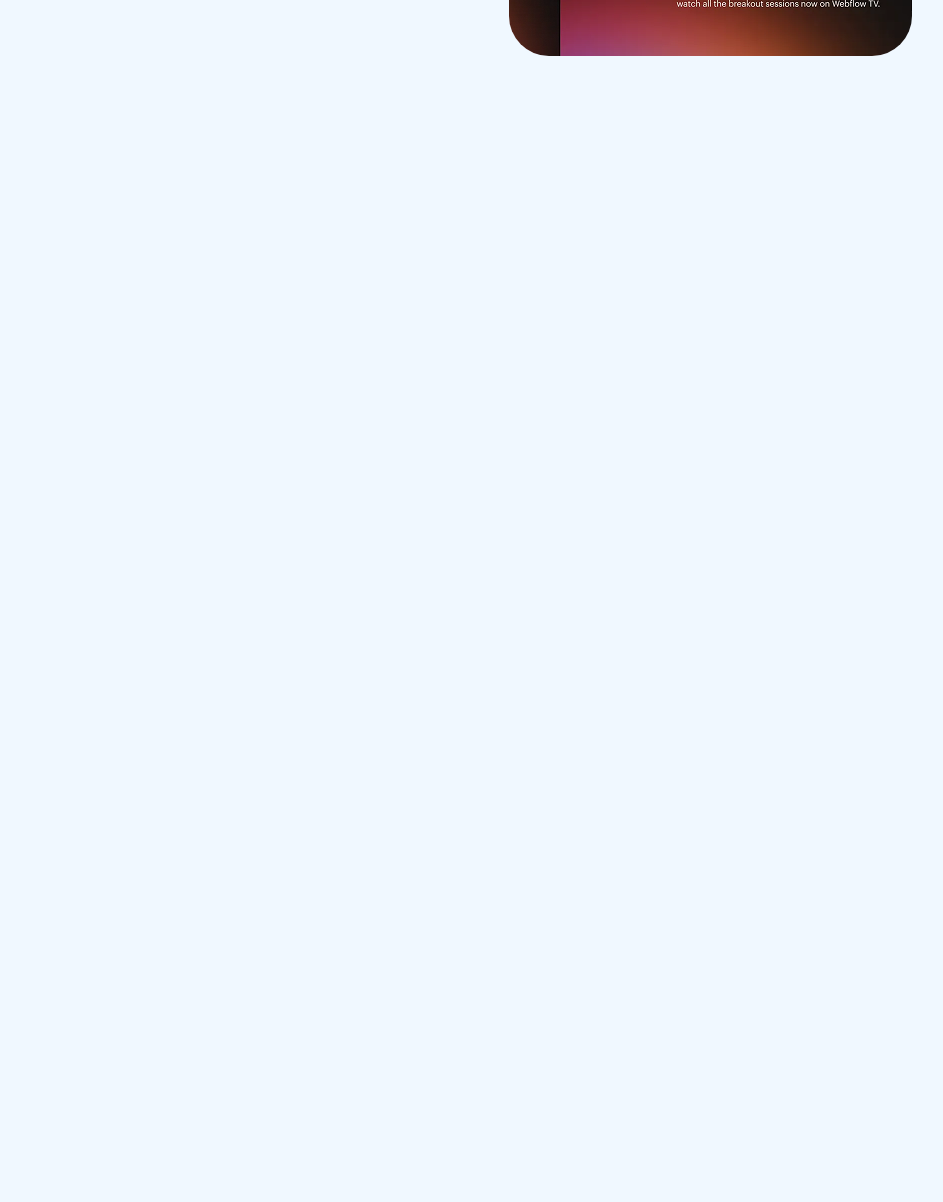
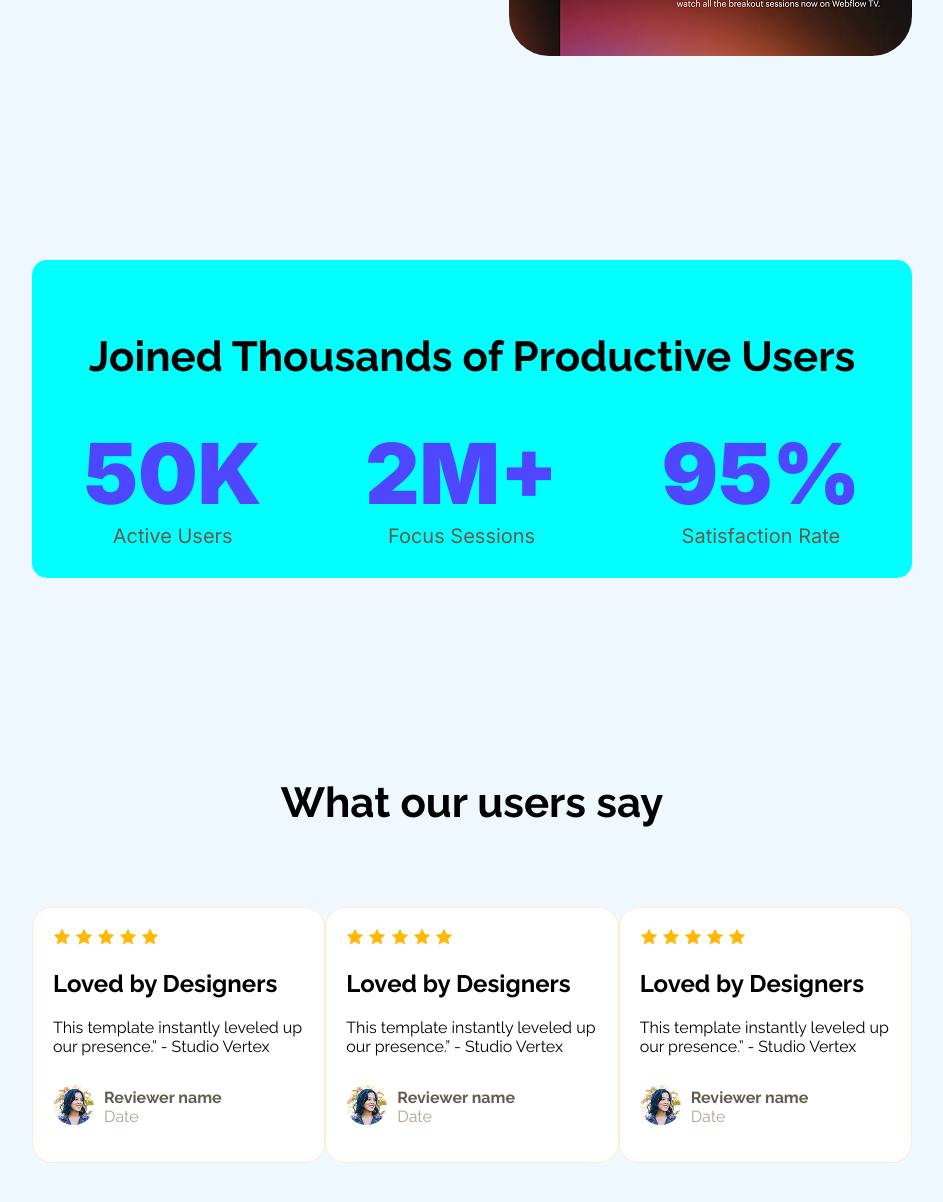
Before and after one commit to rifat028/assignment-1-rifat, a plain HTML site: page index.html in a window 1280 px wide. Shown: the part 1143-2345 px from the top of the page, without its empty margins (168-1111 px from the left). Before the commit the page ends 1403 px from the top, so only its background shows below. Drawn offline with Linux system fonts and the light colour scheme.

Commit message:
review section added

```diff
--- a/index.html
+++ b/index.html
@@ -38,5 +38,81 @@
             <img src="images/wc-mini.png" alt="webflow conf 2022 image">
         </div>
     </section>
+    <section class="productive_user">
+        <p style="text-align: center;font-weight: bold;font-size: 42px;">Joined Thousands of Productive Users</p>
+        <div style="display: flex;justify-content: space-around;">
+            <div class="inter-font"> <span style="color: #4E47FF; font-size: 84px;font-weight: 900;text-align: center;">50K </span><br><span style="font-size: 20px;text-align: center; color: rgb(101, 91, 77);">Active Users</span></div>
+            <div class="inter-font"> <span style="color: #4E47FF; font-size: 84px;font-weight: 900;text-align: center;">2M+ </span><br><span style="font-size: 20px;text-align: center; color: rgb(101, 91, 77);">Focus Sessions</span></div>
+            <div class="inter-font"> <span style="color: #4E47FF; font-size: 84px;font-weight: 900;text-align: center;">95% </span><br><span style="font-size: 20px;text-align: center; color: rgb(101, 91, 77);">Satisfaction Rate</span></div>
+        </div>
+    </section>
+    <section class="review">
+        <p style="text-align: center;font-weight: bold;font-size: 42px;">What our users say</p><br>&nbsp;
+        <div class="cards">
+            <div class="card">
+                <div>
+                    <img src="images/icon-star.png" alt="star icon">
+                    <img src="images/icon-star.png" alt="star icon">
+                    <img src="images/icon-star.png" alt="star icon">
+                    <img src="images/icon-star.png" alt="star icon">
+                    <img src="images/icon-star.png" alt="star icon"><br>
+                    <h2>Loved by Designers</h2>
+                    <p>This template instantly leveled up our presence.” - Studio Vertex</p>
+                </div>
+                <div class="card_footer">
+                    <div>
+                        <img src="images/avatar.png" alt="avater image" style="border-radius: 50%;">
+                    </div>
+                    <div>
+                        <p><span style="color: rgb(101, 91, 77);font-weight: bold;">Reviewer name</span><br>
+                        <span style="color: rgb(177, 163, 142);">Date</span></h6>
+                    </div>
+                </div>
+            </div>
+            <div class="card">
+                <div>
+                    <img src="images/icon-star.png" alt="star icon">
+                    <img src="images/icon-star.png" alt="star icon">
+                    <img src="images/icon-star.png" alt="star icon">
+                    <img src="images/icon-star.png" alt="star icon">
+                    <img src="images/icon-star.png" alt="star icon"><br>
+                    <h2>Loved by Designers</h2>
+                    <p>This template instantly leveled up our presence.” - Studio Vertex</p>
+                </div>
+                <div class="card_footer">
+                    <div>
+                        <img src="images/avatar.png" alt="avater image" style="border-radius: 50%;">
+                    </div>
+                    <div>
+                        <p><span style="color: rgb(101, 91, 77);font-weight: bold;">Reviewer name</span><br>
+                        <span style="color: rgb(177, 163, 142);">Date</span></h6>
+                    </div>
+                </div>
+            </div>
+            <div class="card">
+                <div>
+                    <img src="images/icon-star.png" alt="star icon">
+                    <img src="images/icon-star.png" alt="star icon">
+                    <img src="images/icon-star.png" alt="star icon">
+                    <img src="images/icon-star.png" alt="star icon">
+                    <img src="images/icon-star.png" alt="star icon"><br>
+                    <h2>Loved by Designers</h2>
+                    <p>This template instantly leveled up our presence.” - Studio Vertex</p>
+                </div>
+                <div class="card_footer">
+                    <div>
+                        <img src="images/avatar.png" alt="avater image" style="border-radius: 50%;">
+                    </div>
+                    <div>
+                        <p><span style="color: rgb(101, 91, 77);font-weight: bold;">Reviewer name</span><br>
+                        <span style="color: rgb(177, 163, 142);">Date</span></h6>
+                    </div>
+                </div>
+            </div>
+        </div>
+    </section>
+    <section>
+
+    </section>
 </body>
 </html>
--- a/style.css
+++ b/style.css
@@ -29,6 +29,12 @@
     border: none;
     cursor: pointer;
 }
+.btn:hover{
+    color: black;
+    font-weight: bold;
+    background-color: gold;
+    border: 2px solid black;
+}
 .action{
     display: flex;
     align-items: center;
@@ -40,3 +46,31 @@
     border: none;
     border-radius: 40px;
     }
+.productive_user{
+    padding: 30px 00px;
+    margin: 0px 200px;
+    background-color: aqua;
+    border: none;
+    border-radius: 15px;
+    text-align: center;
+}
+.review{
+    margin: 200px;
+}
+.cards{
+    display: flex;
+    justify-content: space-between;
+}
+.card{
+    max-width: 320px;
+    padding: 20px;
+    background-color: white;
+    border-radius: 20px;
+    border: 1px solid blanchedalmond;
+}
+.card_footer{
+    display: flex;
+    gap: 10px;
+    justify-content: left;
+    align-items: center;
+}
```
